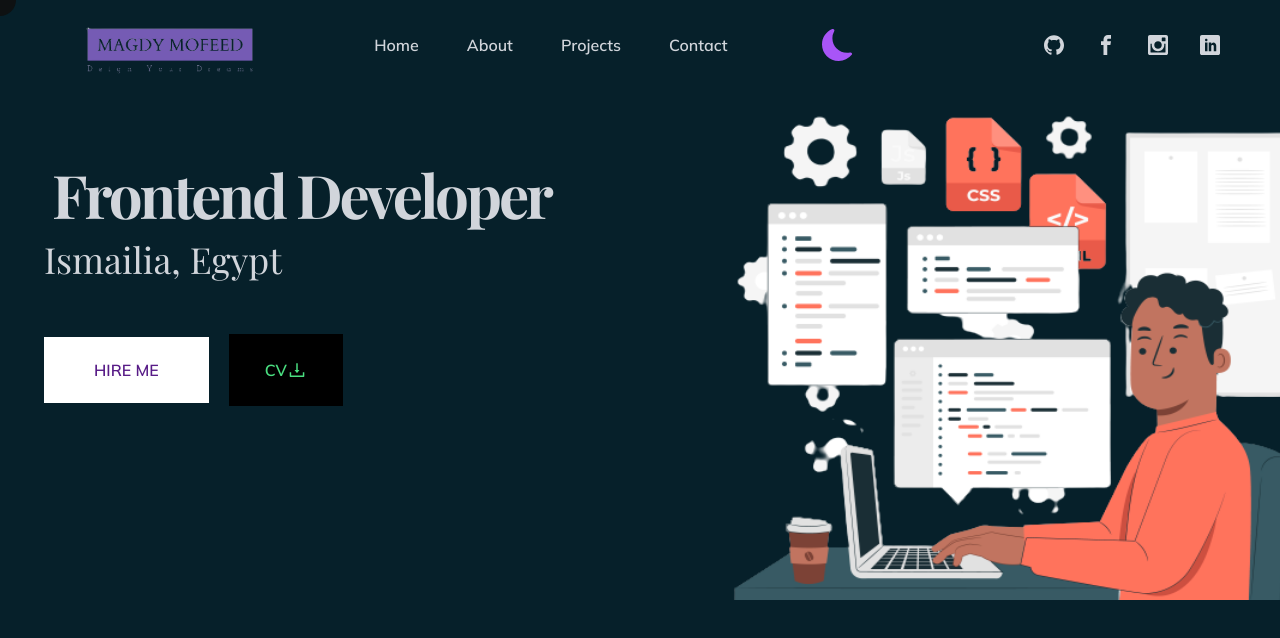
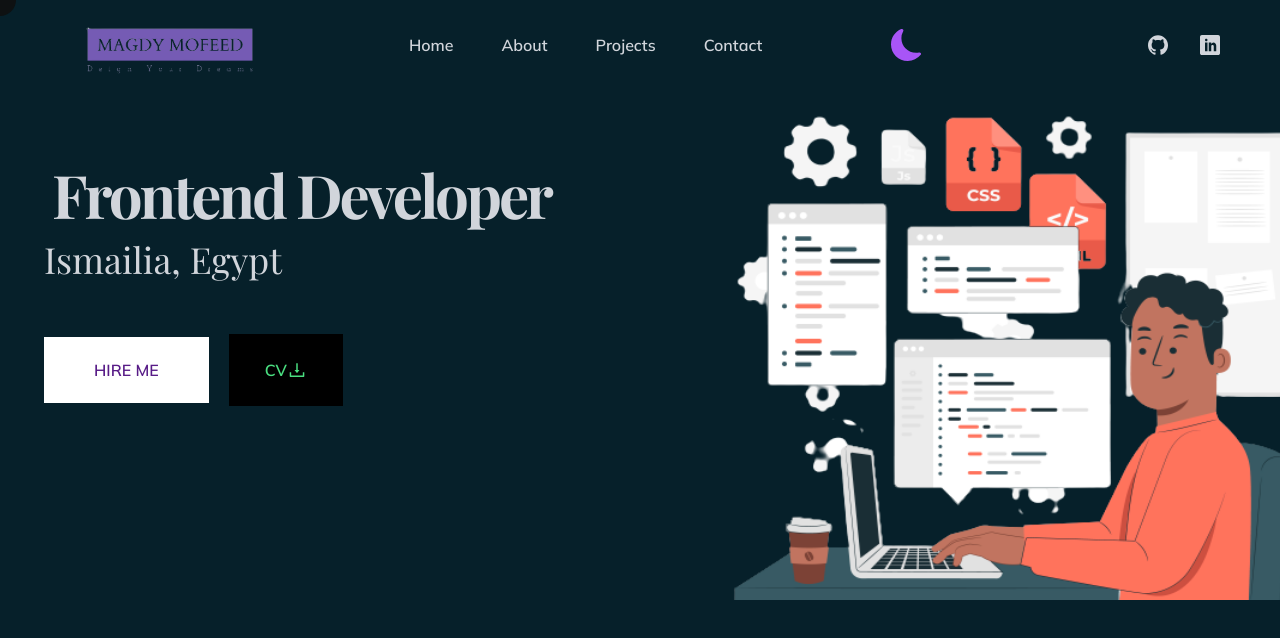
Before and after one commit to magdy222/Magdy-Mofeed-Portfolio, a React (Create React App) app: page / in a window 1280 px wide. Shown: the top 638 px of the page. Built offline with nearby package versions, Linux system fonts and the light colour scheme; a web font is replaced by a local one.

Commit message:
third-commit

```diff
--- a/src/components/Socials.jsx
+++ b/src/components/Socials.jsx
@@ -23,16 +23,6 @@ const Socials = () => {
           </a>
         </li>
         <li>
-          <a href='https://www.facebook.com/magdy.mofeed.16/' target='_blank'>
-            <ImFacebook/>
-          </a>
-        </li>
-        <li>
-          <a href='https://www.instagram.com/mofeedmagdy/' target='_blank'>
-            <ImInstagram/>
-          </a>
-        </li>
-        <li>
           <a href='https://www.linkedin.com/in/magdy-boshra-8672a8140/' target='_blank'>
             <ImLinkedin/>
           </a>
```
